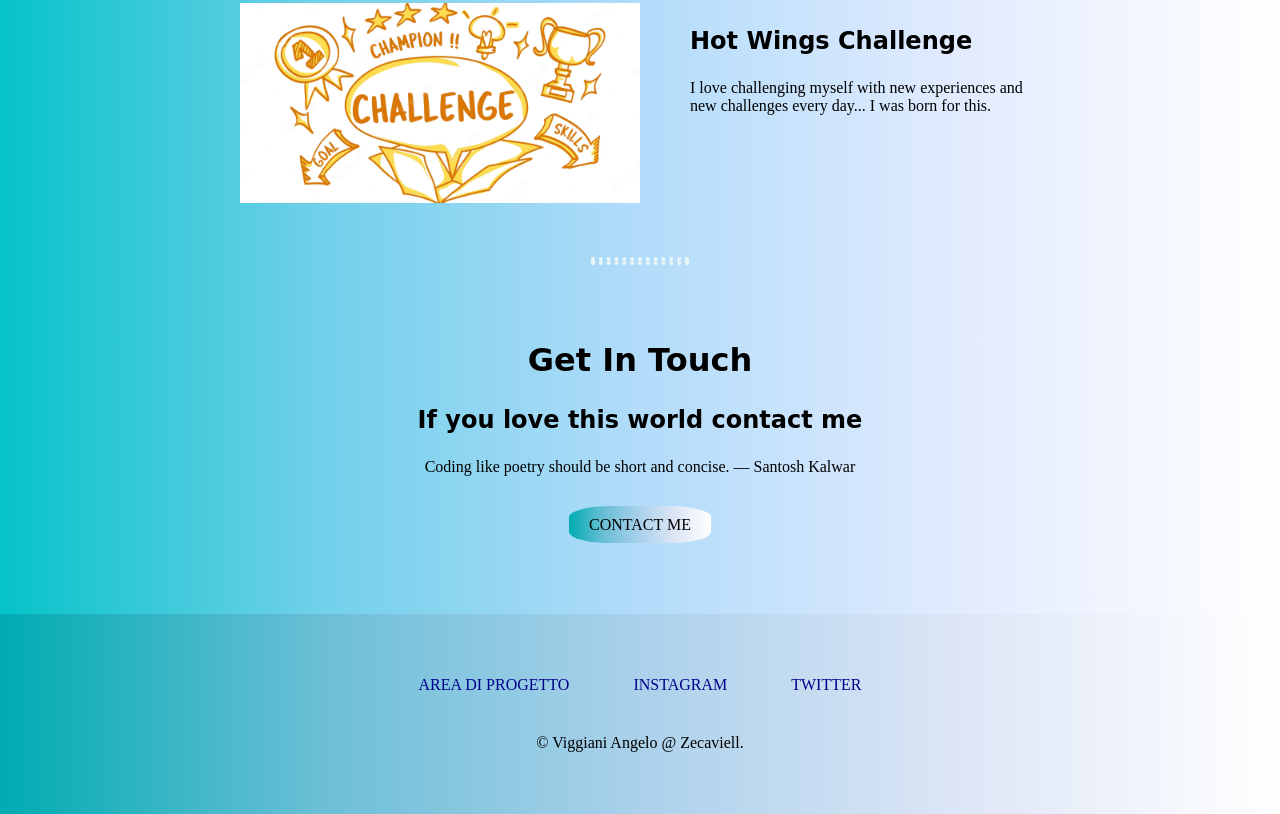
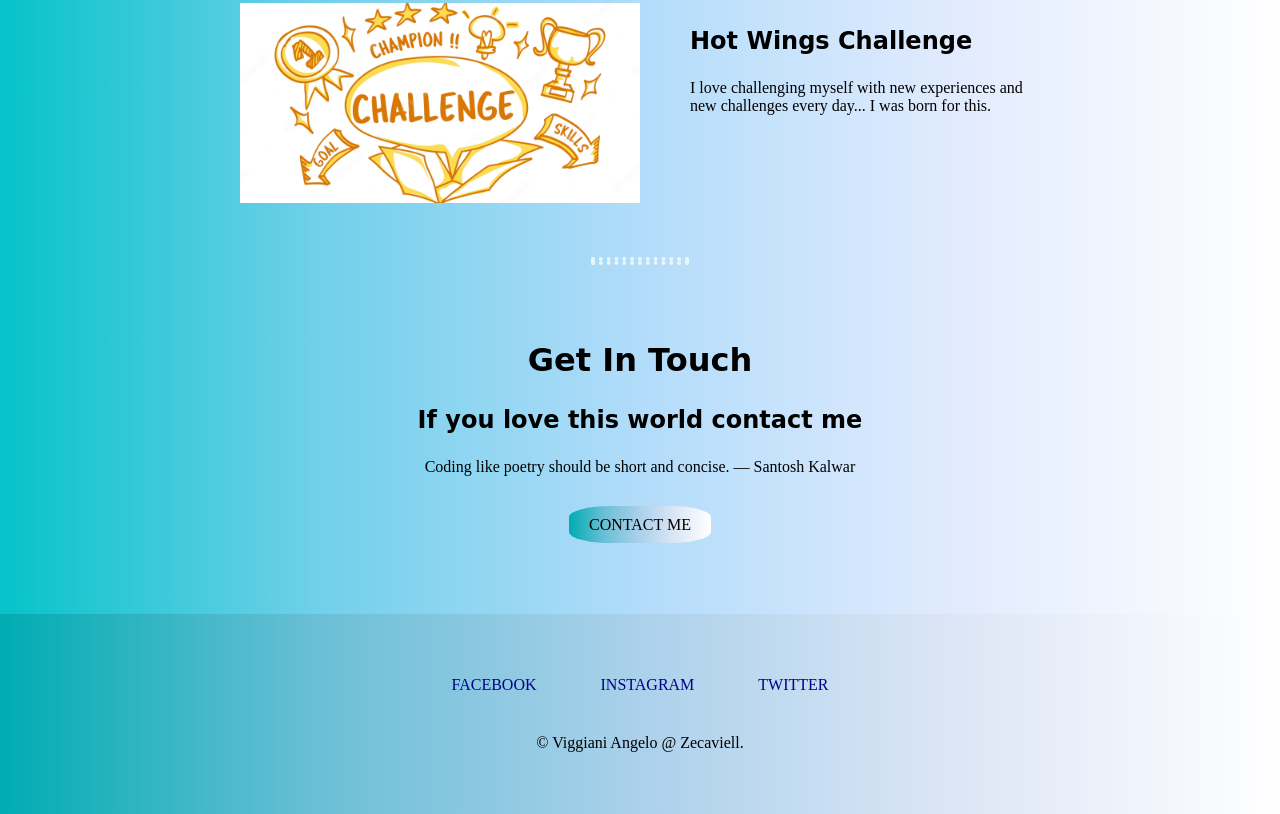
Before and after one commit to angeloViggiani7/capstone_project2, a plain HTML site: page index.html in a window 1280 px wide. Shown: the part 1186-2000 px from the top of the page. Drawn offline with Linux system fonts and the light colour scheme; a web font is replaced by a local one.

Commit message:
Update index.html

```diff
--- a/index.html
+++ b/index.html
@@ -75,7 +75,7 @@
 
   <div class="bottom-container">
     <div>
-      <a href="https://vesta.altervista.org/index.html" class="link-style"> AREA DI PROGETTO</a>
+      <a href="https://www.facebook.com/angelo.viggiani.5855" class="link-style"> FACEBOOK</a>
       <a href="https://instagram.com/angelo_viggiani?igshid=OGQ5ZDc2ODk2ZA==" class="link-style"> INSTAGRAM</a>
       <a href="https://twitter.com/AngeloViggiani4" class="link-style"> TWITTER </a>
     </div>
```
